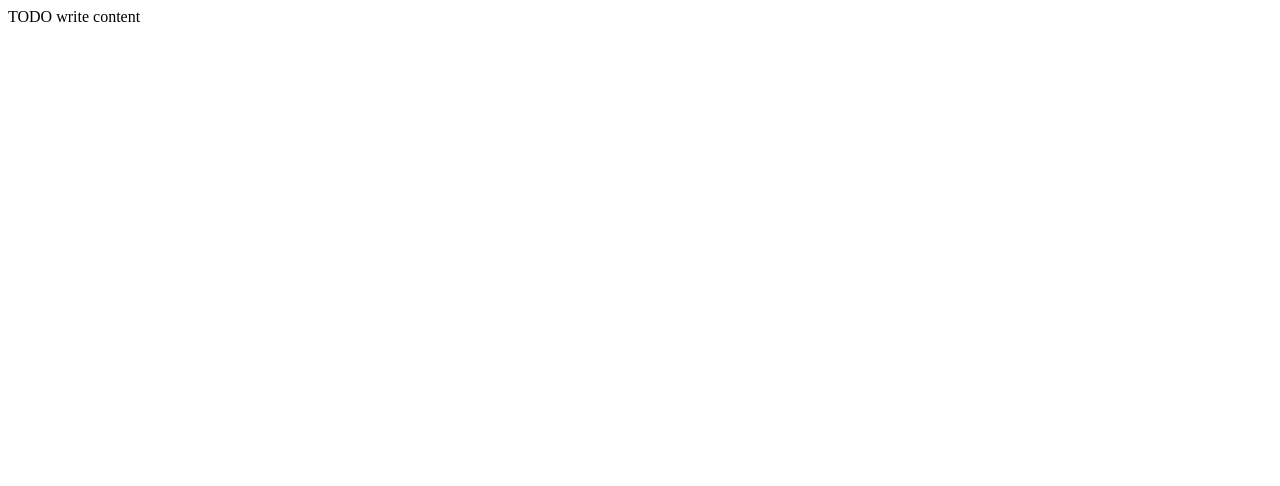
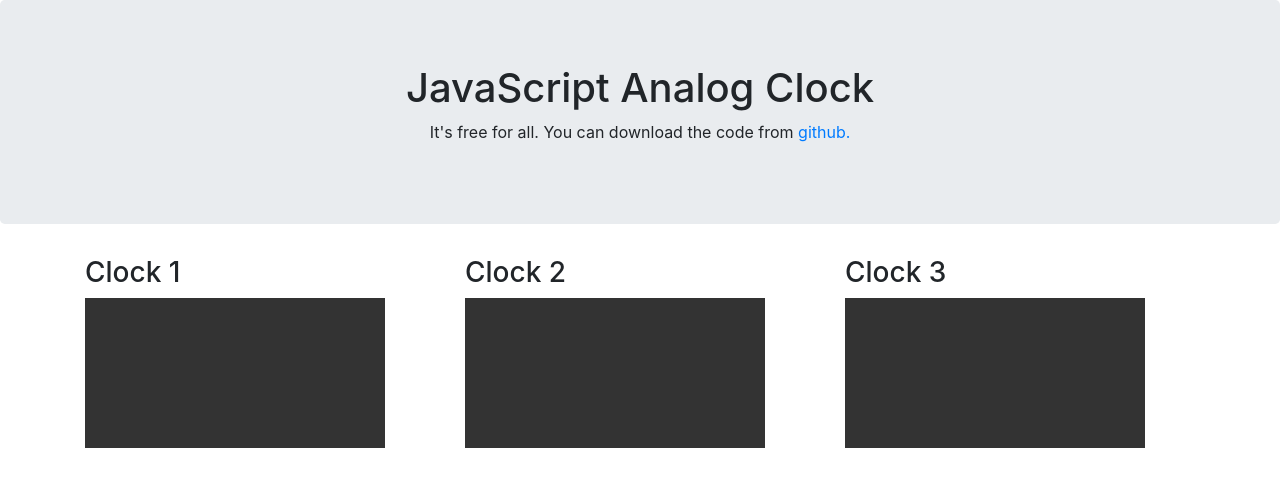
Before and after one commit to ShekharUllah06/js-analog-clock, a website: page js-analog-clock/public_html/index.html in a window 1280 px wide. Drawn offline with nearby package versions, Linux system fonts and the light colour scheme.

Commit message:
clock canvas

```diff
--- a/js-analog-clock/public_html/index.html
+++ b/js-analog-clock/public_html/index.html
@@ -6,11 +6,35 @@ and open the template in the editor.
 -->
 <html>
     <head>
-        <title>TODO supply a title</title>
+        <title>Analog Clock</title>
         <meta charset="UTF-8">
         <meta name="viewport" content="width=device-width, initial-scale=1.0">
+        <link rel="stylesheet" href="https://maxcdn.bootstrapcdn.com/bootstrap/4.5.0/css/bootstrap.min.css">
+        <script src="https://ajax.googleapis.com/ajax/libs/jquery/3.5.1/jquery.min.js"></script>
+        <script src="https://cdnjs.cloudflare.com/ajax/libs/popper.js/1.16.0/umd/popper.min.js"></script>
+        <script src="https://maxcdn.bootstrapcdn.com/bootstrap/4.5.0/js/bootstrap.min.js"></script>
     </head>
     <body>
-        <div>TODO write content</div>
+        <div class="jumbotron text-center">
+            <h1>JavaScript Analog Clock</h1>
+            <p>It's free for all. You can download the code from <a href="https://github.com/ShekharUllah06/js-analog-clock">github.</a></p>
+        </div>
+
+        <div class="container">
+            <div class="row">
+                <div class="col-sm-4">
+                    <h3>Clock 1</h3>
+                    <canvas id="canvas" style="background-color:#333"></canvas>
+                </div>
+                <div class="col-sm-4">
+                    <h3>Clock 2</h3>
+                    <canvas id="canvas" style="background-color:#333"></canvas>
+                </div>
+                <div class="col-sm-4">
+                    <h3>Clock 3</h3>
+                    <canvas id="canvas" style="background-color:#333"></canvas>
+                </div>
+            </div>
+        </div>
     </body>
 </html>
```
